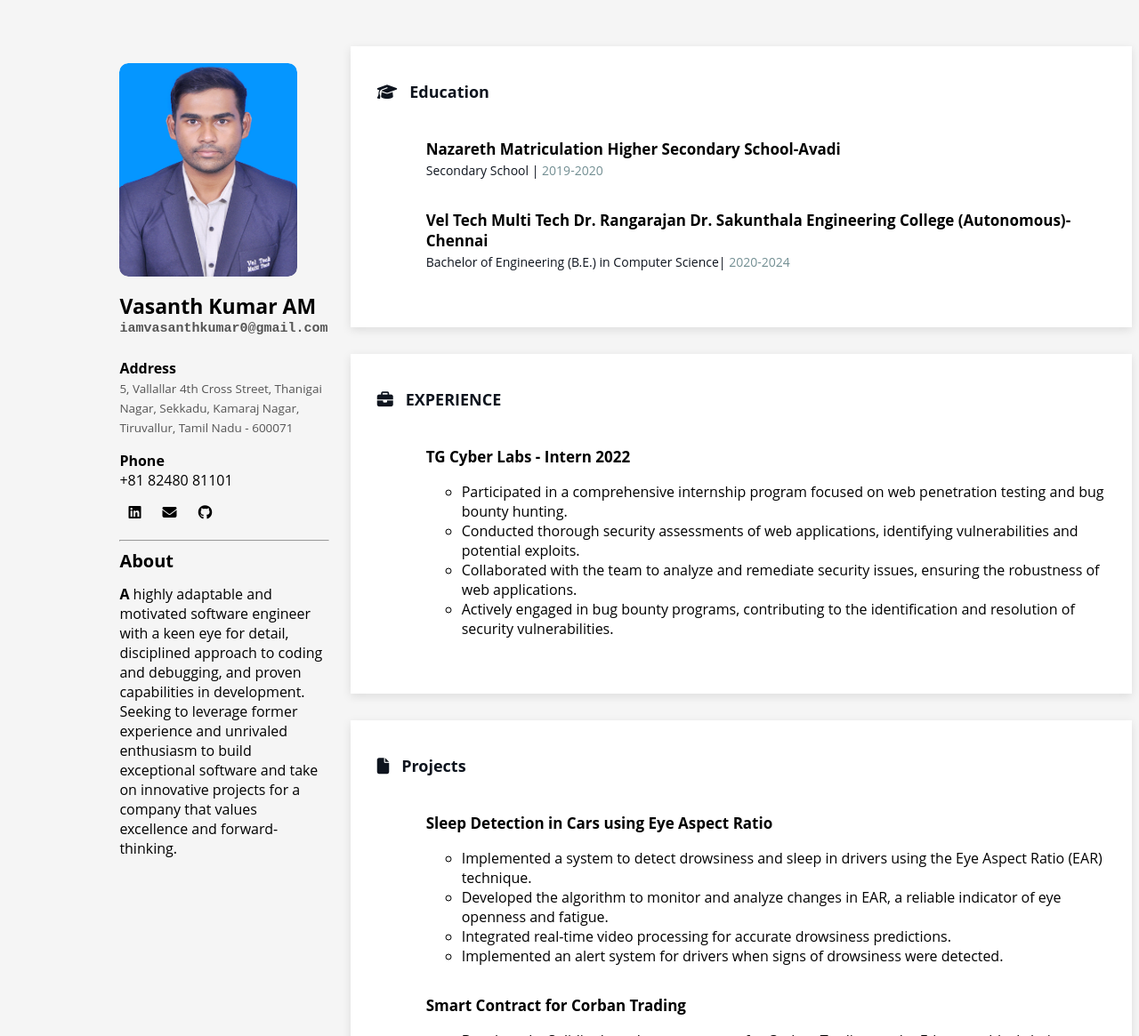
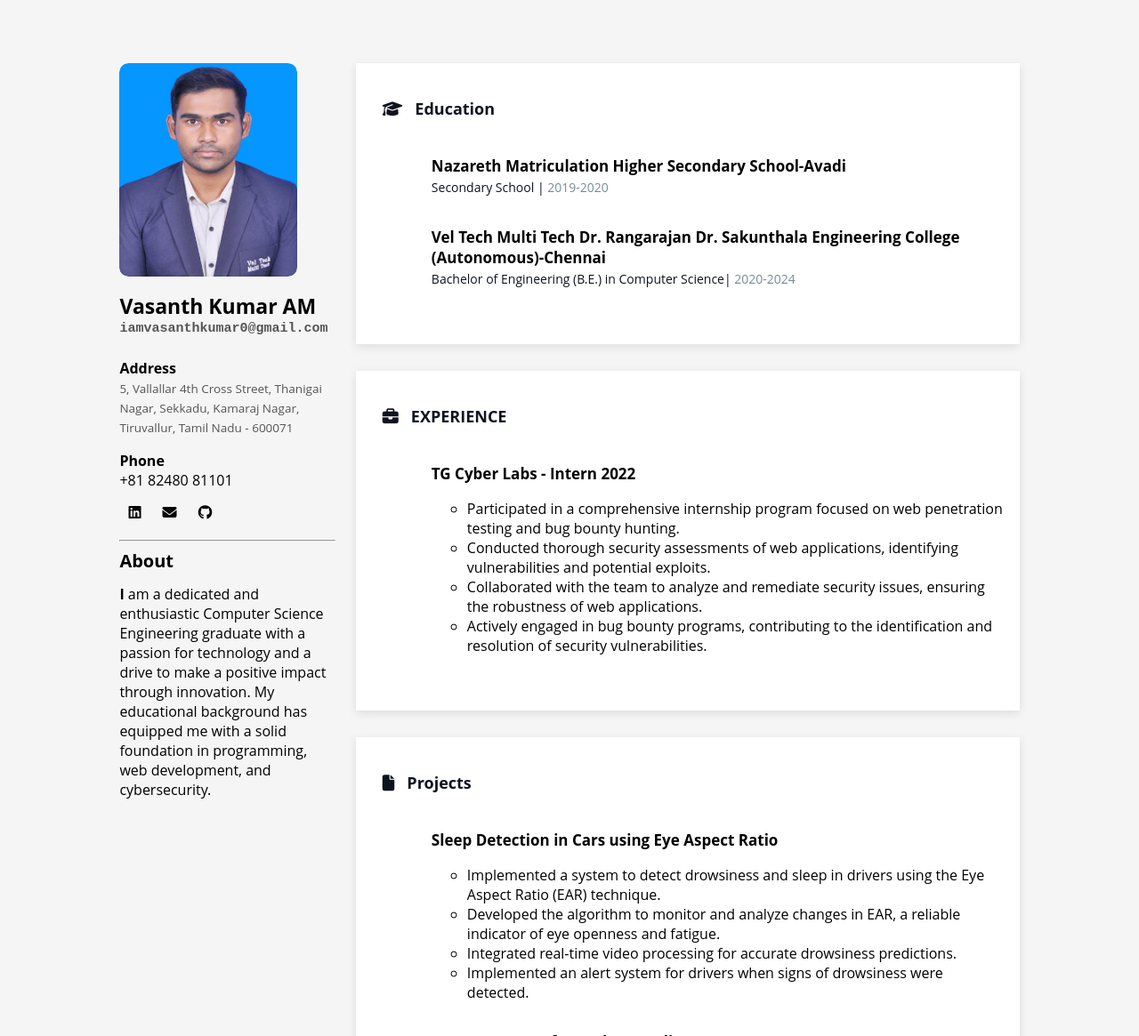
Before and after one commit to VasanthKumar017/Vasanthkumar.github.io, a plain HTML site: page index.html in a window 1280 px wide. Shown: the top 1165 px of the page at 89% size. Drawn offline with Linux system fonts and the light colour scheme.

Commit message:
Update index.html

```diff
--- a/index.html
+++ b/index.html
@@ -1,6 +1,3 @@
-
-
-
 <!DOCTYPE html>
 <html lang="en">
 <head>
@@ -9,9 +6,9 @@
     <title>Vasanth Kumar AM</title>
 
     <link rel="stylesheet" href="Assets\Style.css" type="text/css">
-    <!-- <link rel="stylesheet" href="https://cdnjs.cloudflare.com/ajax/libs/font-awesome/4.7.0/css/font-awesome.min.css"> -->
+
     <link rel="stylesheet" href="https://cdnjs.cloudflare.com/ajax/libs/font-awesome/6.5.2/css/all.min.css" integrity="sha512-SnH5WK+bZxgPHs44uWIX+LLJAJ9/2PkPKZ5QiAj6Ta86w+fsb2TkcmfRyVX3pBnMFcV7oQPJkl9QevSCWr3W6A==" crossorigin="anonymous" referrerpolicy="no-referrer" />
-    <!-- <script src="https://kit.fontawesome.com/46a533da6d.js" crossorigin="anonymous"></script> -->
+
 
     <div id="inner-nav"></div>
     <div id="container">
@@ -37,14 +34,15 @@
             <hr width="100%">
             <div id="about">
                 <p style="display:inline;">About</p>
-                <a href="#">
+
 
 
 
             </div>
             <p id="year-graduation"><span>
-            <strong> A </strong>highly adaptable and motivated software engineer with a keen eye for detail, disciplined approach to coding and debugging, and proven capabilities in development.
-                Seeking to leverage former experience and unrivaled enthusiasm to build exceptional software and take on innovative projects for a company that values excellence and forward-thinking.</span>
+            <strong> I </strong>am a dedicated and enthusiastic Computer Science Engineering graduate with a passion for technology and a drive to make a positive impact through innovation. My educational background
+                 has equipped me with a solid foundation in programming,
+                  web development, and cybersecurity.</span>
 
             <!-- <p id="more-about">More about me<br><span>DUGC of Computer Science & Engineering Department</span></p> -->
 
@@ -75,21 +73,7 @@
                         <li>Conducted thorough security assessments of web applications, identifying vulnerabilities and potential exploits.</li>
                         <li>Collaborated with the team to analyze and remediate security issues, ensuring the robustness of web applications.</li>
                         <li>Actively engaged in bug bounty programs, contributing to the identification and resolution of security vulnerabilities.</li></ul></span></p>
-                        <!-- <a class="edit" href="#"><i class="fas fa-pen stroke-transparent-blue"></i></a></li>
-                    <li><p class="tags">Microsoft Theory Day<br><span>IISc Bangalore | <span>2012</span></span></p>
-                        <a class="edit" href="#"><i class="fas fa-pen stroke-transparent-blue"></i></a></li>
-                    <li><p class="tags">Microsoft Research India 2012 Summer School on Distributed Algorithms, Systems and Programming<br><span>IISc Bangalore | <span>2012</span></span></p>
-                        <a class="edit" href="#"><i class="fas fa-pen stroke-transparent-blue"></i></a></li>
-                    <li><p class="tags">IEEE workshop on Cyber security<br><span>DAIICT Gandhi Nagar | <span>Nov, 2013</span></span></p>
-                        <a class="edit" href="#"><i class="fas fa-pen stroke-transparent-blue"></i></a></li>
-                    <li><p class="tags">Author workshop jointly organized by Central Library<br><span>MNNIT Allahabad & Springer (India) Pvt. Ltd New Delhi | <span>29th October, 2015</span></span></p>
-                        <a class="edit" href="#"><i class="fas fa-pen stroke-transparent-blue"></i></a></li>
-                    <li><p class="tags">Workshop for Computer Science Teachers<br><span>IIT Kanpur | <span>July, 2014</span></span></p>
-                        <a class="edit" href="#"><i class="fas fa-pen stroke-transparent-blue"></i></a></li>
-                    <li><p class="tags">15th International Conference on Cryptology INDOCRYPT<br><span> | <span>2014</span></span></p>
-                        <a class="edit" href="#"><i class="fas fa-pen stroke-transparent-blue"></i></a></li>
-                </ul>
-                <a href="#">+ Add workshops attended</a> -->
+
             </div>
 
 
```
